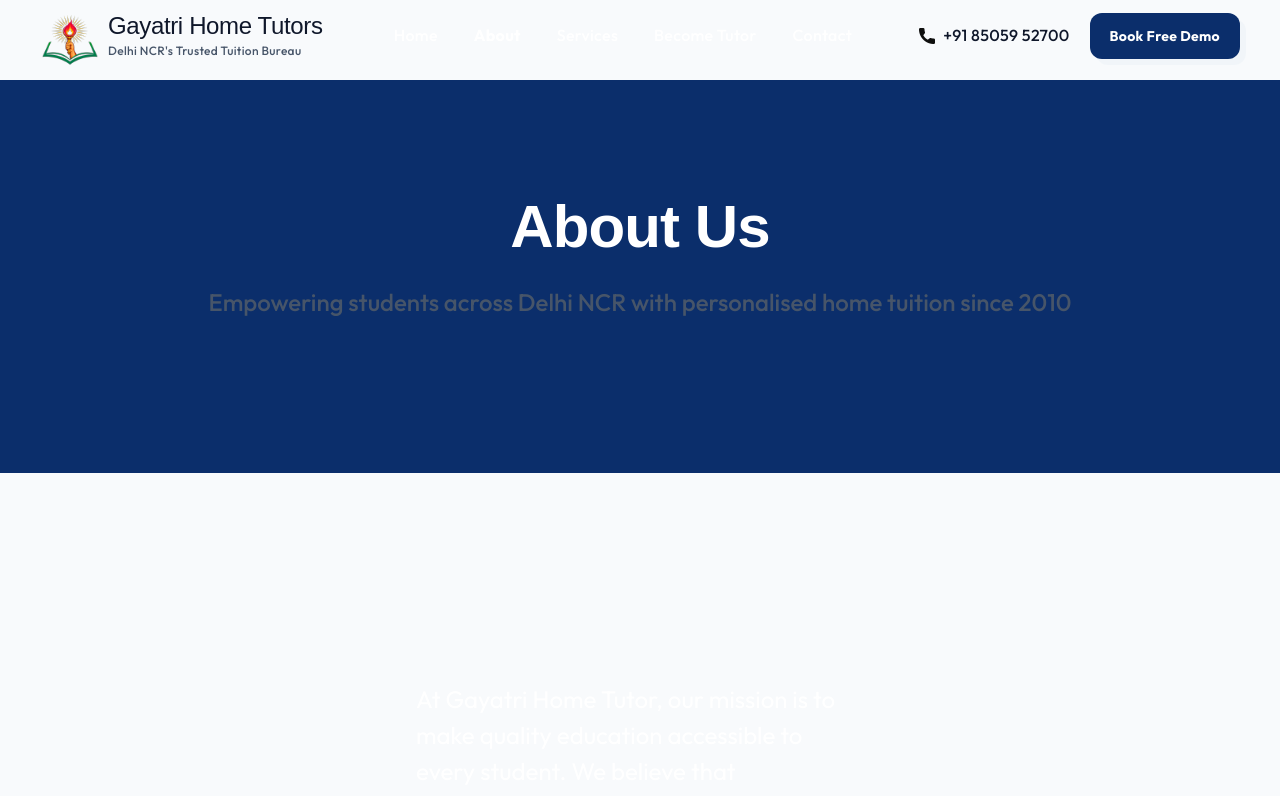
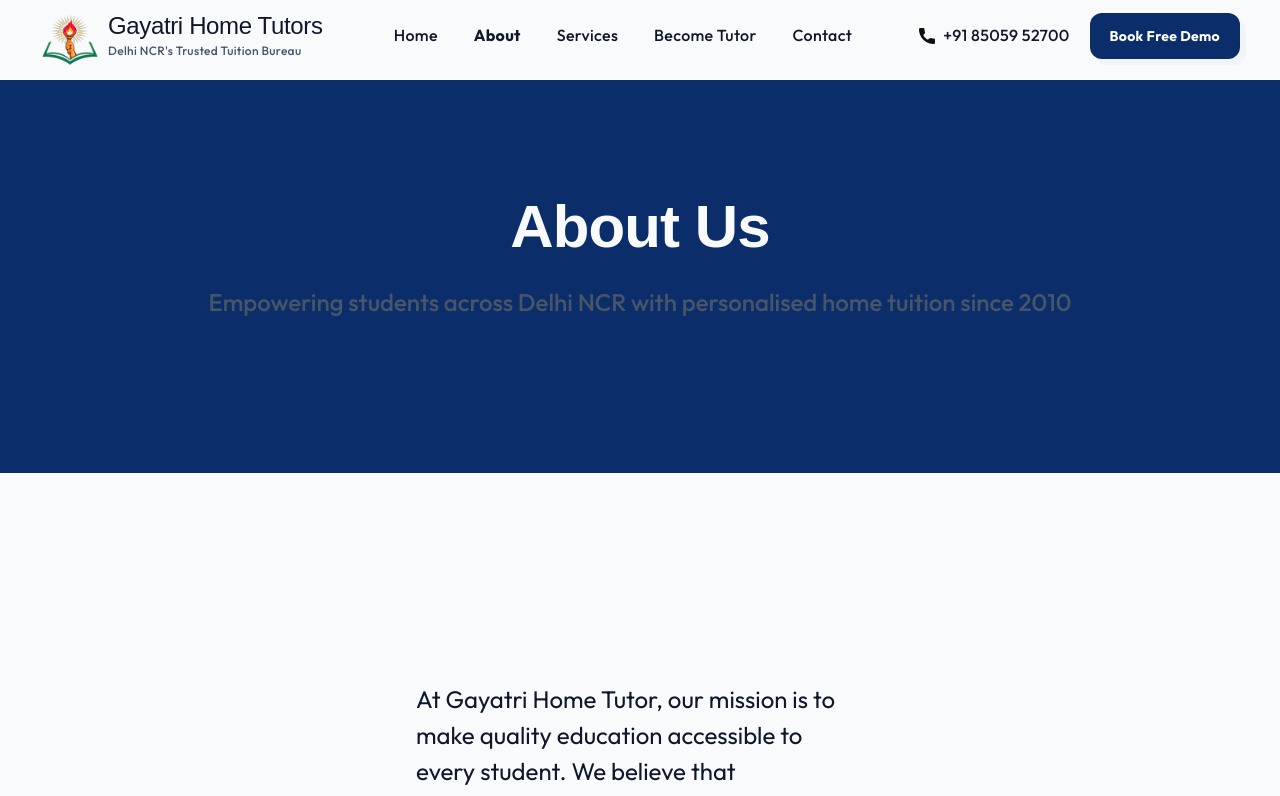
Before and after one commit to thedrishtigupta/Gayatri-Home-Tutors-Next, a Next.js app: page /about in a window 1280 px wide. Shown: the top 796 px of the page. Built offline with nearby package versions, Linux system fonts and the light colour scheme; a web font is replaced by a local one.

Commit message:
UI improvements

```diff
--- a/styles/style.css
+++ b/styles/style.css
@@ -37,7 +37,7 @@
 
   /* ✅ Neutral Colors */
   --color-black-bg: var(--page-bg);
-  --color-white-bg: var(--surface);
+  --color-white-bg: var(--ink);
   --color-grey-bg: var(--surface-2);
   --color-light-white-bg: var(--surface);
 
@@ -1500,7 +1500,7 @@
 }
 
 .page-hero-heading h1 {
-  color: var(--color-white-bg);
+  color: var(--color-black-bg);
   font-weight: 600;
   font-size: 60px;
   margin-bottom: 20px;
```
